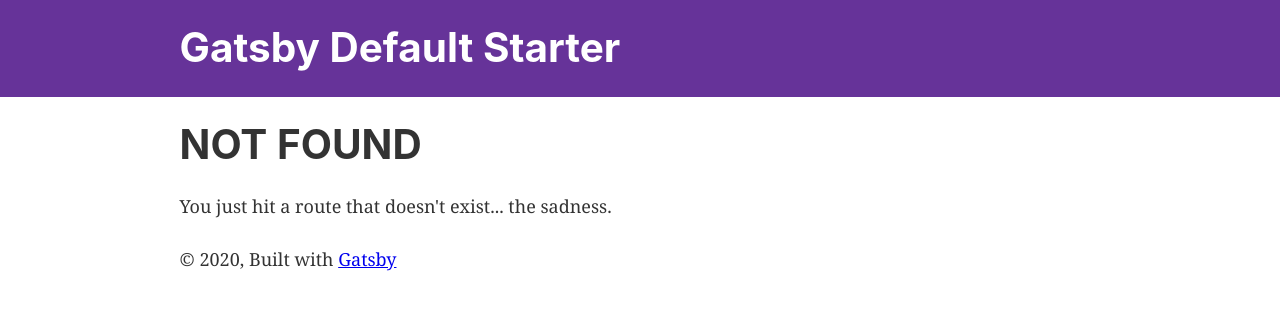
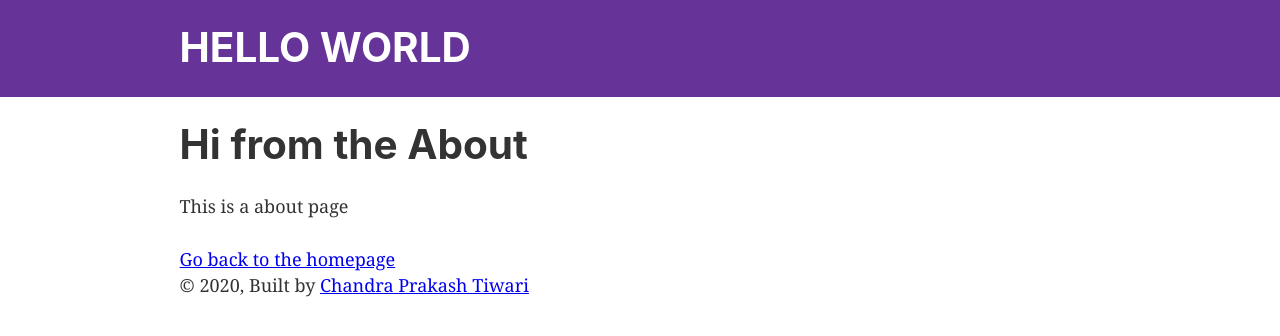
Before and after one commit to cptiwari20/starting-with-Gatsby, a Gatsby site: page /about in a window 1280 px wide. Before the commit this address had no page. Built offline with nearby package versions, Linux system fonts and the light colour scheme; Gatsby itself is replaced by a stand-in of ours.

Commit message:
inital commit

```diff
--- a/gatsby-config.js
+++ b/gatsby-config.js
@@ -1,8 +1,8 @@
 module.exports = {
   siteMetadata: {
-    title: `Gatsby Default Starter`,
-    description: `Kick off your next, great Gatsby project with this default starter. This barebones starter ships with the main Gatsby configuration files you might need.`,
-    author: `@gatsbyjs`,
+    title: `HELLO WORLD`,
+    description: `Getting started with Gatsby`,
+    author: `Chandra Prakash Tiwari`,
   },
   plugins: [
     `gatsby-plugin-react-helmet`,
--- a/src/components/layout.js
+++ b/src/components/layout.js
@@ -17,7 +17,8 @@ const Layout = ({ children }) => {
     query SiteTitleQuery {
       site {
         siteMetadata {
-          title
+          title,
+          author
         }
       }
     }
@@ -36,9 +37,9 @@ const Layout = ({ children }) => {
       >
         <main>{children}</main>
         <footer>
-          © {new Date().getFullYear()}, Built with
+          © {new Date().getFullYear()}, Built by
           {` `}
-          <a href="https://www.gatsbyjs.org">Gatsby</a>
+          <a href="https://www.dev.to/chandra">{data.site.siteMetadata.author}</a>
         </footer>
       </div>
     </>
--- a/src/pages/page-2.js
+++ b/src/pages/about.js
@@ -4,13 +4,13 @@ import { Link } from "gatsby"
 import Layout from "../components/layout"
 import SEO from "../components/seo"
 
-const SecondPage = () => (
+const About = () => (
   <Layout>
-    <SEO title="Page two" />
-    <h1>Hi from the second page</h1>
-    <p>Welcome to page 2</p>
+    <SEO title="About Page" />
+    <h1>Hi from the About</h1>
+    <p>This is a about page</p>
     <Link to="/">Go back to the homepage</Link>
   </Layout>
 )
 
-export default SecondPage
+export default About
--- a/src/pages/index.js
+++ b/src/pages/index.js
@@ -9,12 +9,12 @@ const IndexPage = () => (
   <Layout>
     <SEO title="Home" />
     <h1>Hi people</h1>
-    <p>Welcome to your new Gatsby site.</p>
+    <p>Welcome to my new Gatsby site.</p>
     <p>Now go build something great.</p>
     <div style={{ maxWidth: `300px`, marginBottom: `1.45rem` }}>
       <Image />
     </div>
-    <Link to="/page-2/">Go to page 2</Link>
+    <Link to="/about">Go to About Page</Link>
   </Layout>
 )
 
```
